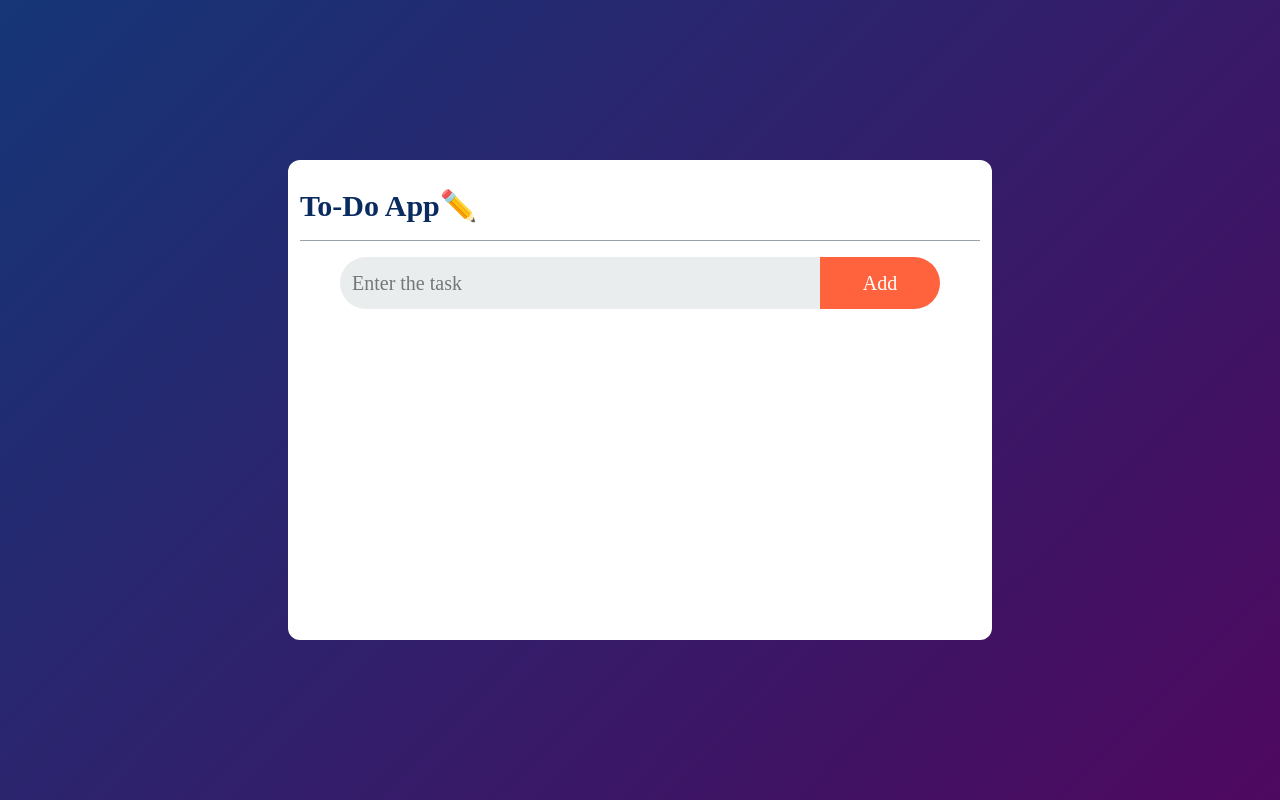
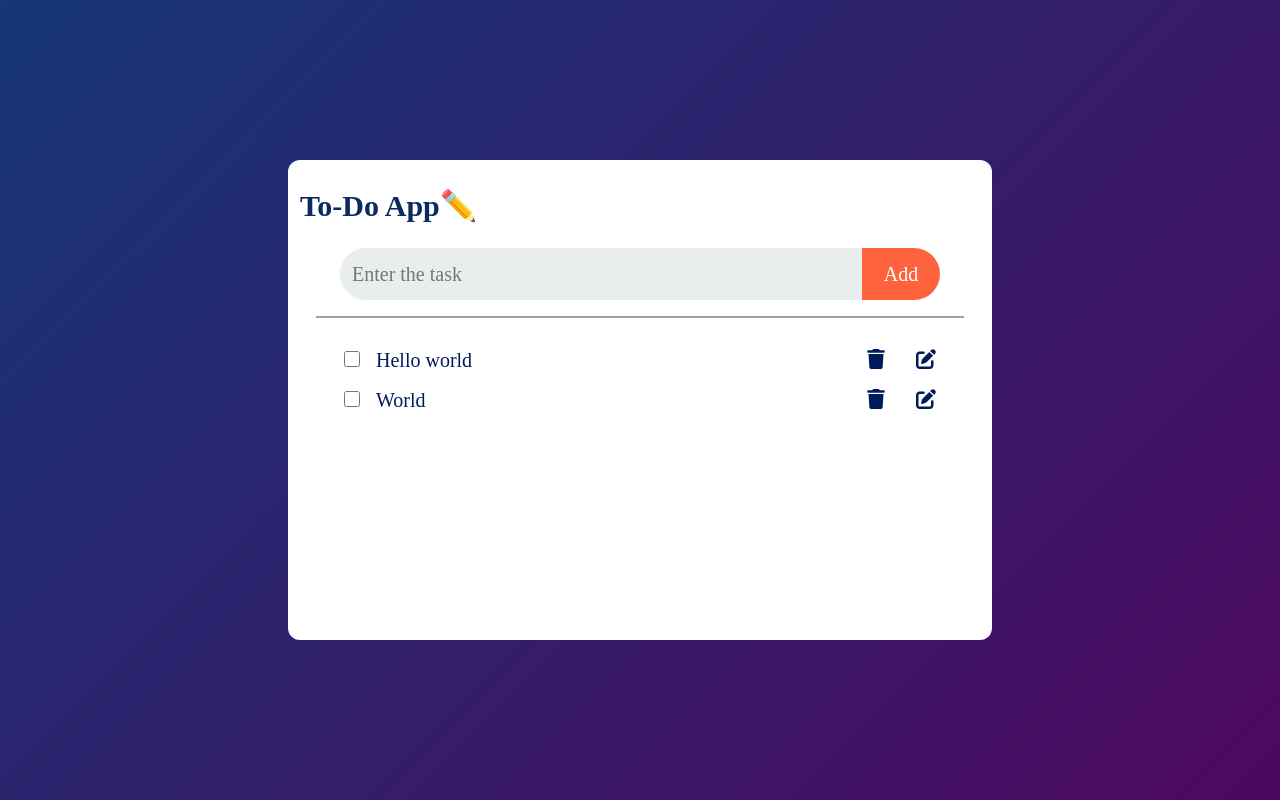
Before and after one commit to RajArya3347Y/to-do-app, a React (Vite) app in the folder frontend/: page / in a window 1280 px wide. Built offline with nearby package versions, Linux system fonts and the light colour scheme.

Commit message:
Task Complete

```diff
--- a/frontend/package.json
+++ b/frontend/package.json
@@ -10,6 +10,7 @@
     "preview": "vite preview"
   },
   "dependencies": {
+    "@fortawesome/fontawesome-svg-core": "^6.7.2",
     "@tailwindcss/vite": "^4.0.9",
     "react": "^19.0.0",
     "react-dom": "^19.0.0",
--- a/frontend/src/components/QuizApp.jsx
+++ b/frontend/src/components/QuizApp.jsx
@@ -1,3 +1,4 @@
+import Task from "./Task";
 import TaskField from "./TaskField";
 
 
@@ -14,8 +15,12 @@ function QuizApp(){
     return(
         <div className="bg-white h-[60%] w-[55%] rounded-xl p-3" id="quiz-container">
             <h1 className="text-[#0a2b5f] lg:text-3xl md:text-2xl sm:text-1xl font-bold lg:py-4 md:py-3 sm:py-2">To-Do App✏️</h1>
-            <hr className="border-gray-400 pb-4"/>
             <TaskField onAddClick={(val) => onAddClick(val)}/>
+            <hr className="border-gray-400 m-4 border-[1px]" />
+            <ul className="py-3 px-11" id="taskList">
+                <Task taskName="Hello world"/>
+                <Task taskName="World"/>
+            </ul>
         </div>
     );
 }
--- /dev/null
+++ b/frontend/src/components/Task.jsx
@@ -0,0 +1,43 @@
+import { useState } from 'react';
+
+// Font Awesome Imports
+import { FontAwesomeIcon } from '@fortawesome/react-fontawesome'
+import {faTrash} from "@fortawesome/free-solid-svg-icons";
+import { faEdit } from '@fortawesome/free-solid-svg-icons';
+
+
+function Task(props) {
+
+    const [isChecked,changeIsChecked] = useState(false);
+
+    function changeTaskCompleted(ele){
+        changeIsChecked((iC) => !iC);
+    }
+
+    return (
+        <li className="task pb-3">
+            <div className="flex items-center justify-between">
+                <div id="task">
+                    <input className="mr-4 rounded-3xl w-4 h-4"
+                        type="checkbox"
+                        onChange={(ele) => changeTaskCompleted(ele)}
+                        name="task-completed"
+                        id="task-check"
+                    />
+                    <p
+                        className="text-[#001c58] text-xl inline"
+                        style={{textDecoration: isChecked ? "line-through" : "none"}   }
+                    >
+                        {props.taskName}
+                    </p>
+                </div>
+                <div id="actions">
+                    <FontAwesomeIcon className='w-10 h-10 px-5' size='lg' icon={faTrash} color='#001c58' />
+                    <FontAwesomeIcon icon={faEdit} size='lg' color='#001c58'/>
+                </div>
+            </div>
+        </li>
+    )
+}
+
+export default Task;
--- a/frontend/src/components/TaskField.jsx
+++ b/frontend/src/components/TaskField.jsx
@@ -14,14 +14,14 @@ function TaskField(props){
     }
 
     return(
-        <div className="w-[100%] flex justify-center items-center lg:px-10 md:px-7 sm:px-7 " id="task-field">
-            <input className="bg-[#eaedee] lg:text-xl md:text-lg sm:text-sm lg:p-3 md:p-2 sm:p-2 rounded-l-4xl outline-0 w-[80%]"
+        <div className="w-[100%] flex my-2 justify-center items-center lg:px-10 md:px-7 sm:px-7 " id="task-field">
+            <input className="bg-[#eaedee] lg:text-xl md:text-lg sm:text-sm lg:p-3 md:p-2 sm:p-2 rounded-l-4xl outline-0 w-[87%]"
                 type="text"
                 placeholder="Enter the task"
                 value={taskName}
                 onChange={(ele) => onChange(ele)}
             />
-            <button className="bg-[#fe633d] rounded-r-4xl lg:text-xl md:text-lg sm:text-sm lg:p-3 md:p-2 sm:p-2 text-white w-[20%]" onClick={onClick}>Add</button>
+            <button className="bg-[#fe633d] rounded-r-4xl lg:text-xl md:text-lg sm:text-sm lg:p-3 md:p-2 sm:p-2 text-white w-[13%]" onClick={onClick}>Add</button>
         </div>
     )
 }
```
Also changed, not shown: 2 other files (tests, documents, lock files or other folders).
